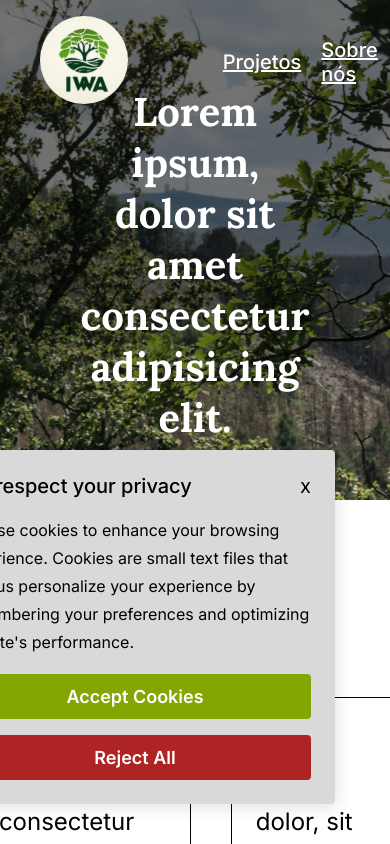
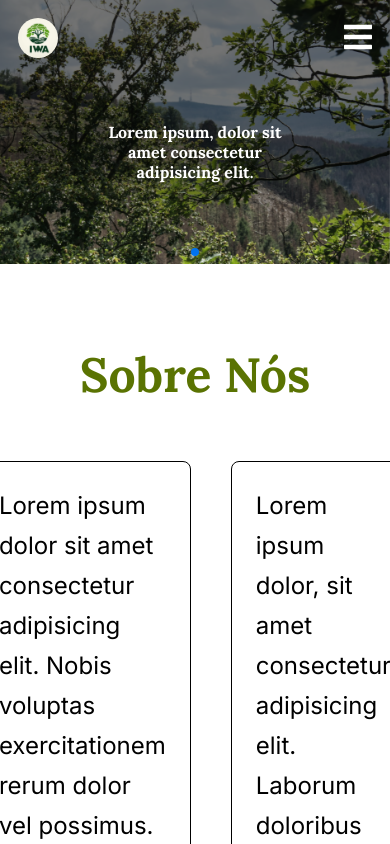
Before and after one commit to JessyeKessia/Anary-Nyn, an Angular app: page / in a window 390 px wide. Built offline with nearby package versions, Linux system fonts and the light colour scheme.

Commit message:
iniciando responsividade do header

```diff
--- a/src/app/components/body/body.component.html
+++ b/src/app/components/body/body.component.html
@@ -1,5 +1,5 @@
 <main>
   <app-about-us></app-about-us>
   <app-form></app-form>
-  <app-cookie-alert></app-cookie-alert>
+  <!-- <app-cookie-alert></app-cookie-alert> -->
 </main>
--- a/src/app/components/carousel/carousel.component.css
+++ b/src/app/components/carousel/carousel.component.css
@@ -7,3 +7,9 @@ img {
   height: 500px;
   object-fit: cover;
 }
+
+@media (max-width: 425px) {
+  .container, img {
+    height: 264px;
+  }
+}
--- a/src/app/components/head/head.component.css
+++ b/src/app/components/head/head.component.css
@@ -1,6 +1,10 @@
 header {
   width: 100%;
   position: relative;
+}
+
+input[type="checkbox"], label {
+  display: none;
 }
 
 header::after {
@@ -25,8 +29,8 @@ header::after {
   left: 0;
   z-index: 20;
   width: 100%;
-  display: flex;
-  justify-content: space-between;
+  display: grid;
+  grid-template-columns: 1fr 1fr 1fr;
   align-items: center;
   height: 7.75rem;
   padding: 0 2.5rem;
@@ -37,11 +41,16 @@ header::after {
   height: 5.5rem;
 }
 
+nav {
+  grid-column: 2 / 4;
+  display: grid;
+  grid-template-columns: 1fr 1fr;
+}
+
 .options-menu {
   display: flex;
   text-align: center;
   justify-content: center;
-  transform: translate(30%);
 }
 
 ul {
@@ -66,6 +75,7 @@ li {
   display: flex;
   align-items: center;
   gap: 20px;
+  justify-self: end;
 }
 
 button {
@@ -107,3 +117,53 @@ h1 {
   color: #fff;
   font-size: 2.5rem;
 }
+
+@media (max-width: 425px) {
+  header::after {
+    height: 264px;
+  }
+
+  label {
+    display: block;
+    font-size: 32px;
+    justify-self: end;
+    color: #fff;
+  }
+
+  .logo {
+    width: 40px;
+    height: 40px;
+  }
+
+  .container-head {
+    height: auto;
+    padding: 18px;
+    grid-template-columns: 1fr 1fr;
+    height: 264px;
+    align-items: start;
+  }
+
+  nav {
+    display: none;
+  }
+
+  h1 {
+    font-size: 16px;
+  }
+
+  input[type="checkbox"]:checked + nav {
+    display: block;
+    background-color: var(--green-primary);
+    position: fixed;
+    display: flex;
+    flex-direction: column;
+  }
+
+  input[type="checkbox"]:checked + nav
+    .options-menu ul,
+    .options-bottons
+  {
+    display: flex;
+    flex-direction: column;
+  }
+}
--- a/src/app/components/head/head.component.html
+++ b/src/app/components/head/head.component.html
@@ -4,6 +4,9 @@
       <img src="/assets/logo-desktop.svg" class="logo" />
     </a>
 
+    <input type="checkbox" id="toggle-menu">
+
+    <nav>
       <div class="options-menu">
         <ul>
           <li>Projetos</li>
@@ -16,6 +19,11 @@
         <button class="cadastra" onclick="redirectToHome()">CADASTRAR</button>
         <button class="doe" onclick="redirectToDoa()">DOE AGORA</button>
       </div>
+    </nav>
+
+    <label for="toggle-menu">
+      <fa-icon [icon]="menuIcon" class="menu-icon"></fa-icon>
+    </label>
   </div>
 
   <app-carousel></app-carousel>
--- a/src/app/components/head/head.component.ts
+++ b/src/app/components/head/head.component.ts
@@ -1,4 +1,5 @@
 import { Component } from '@angular/core';
+import { faBars } from '@fortawesome/free-solid-svg-icons'
 
 @Component({
   selector: 'app-head',
@@ -6,6 +7,8 @@ import { Component } from '@angular/core';
   styleUrls: ['./head.component.css']
 })
 export class HeadComponent {
+  menuIcon = faBars
+
   redirectToHome(): void {
     window.open("", "_blank");
   }
```
Lines whose indentation alone changed are shown as unchanged.
